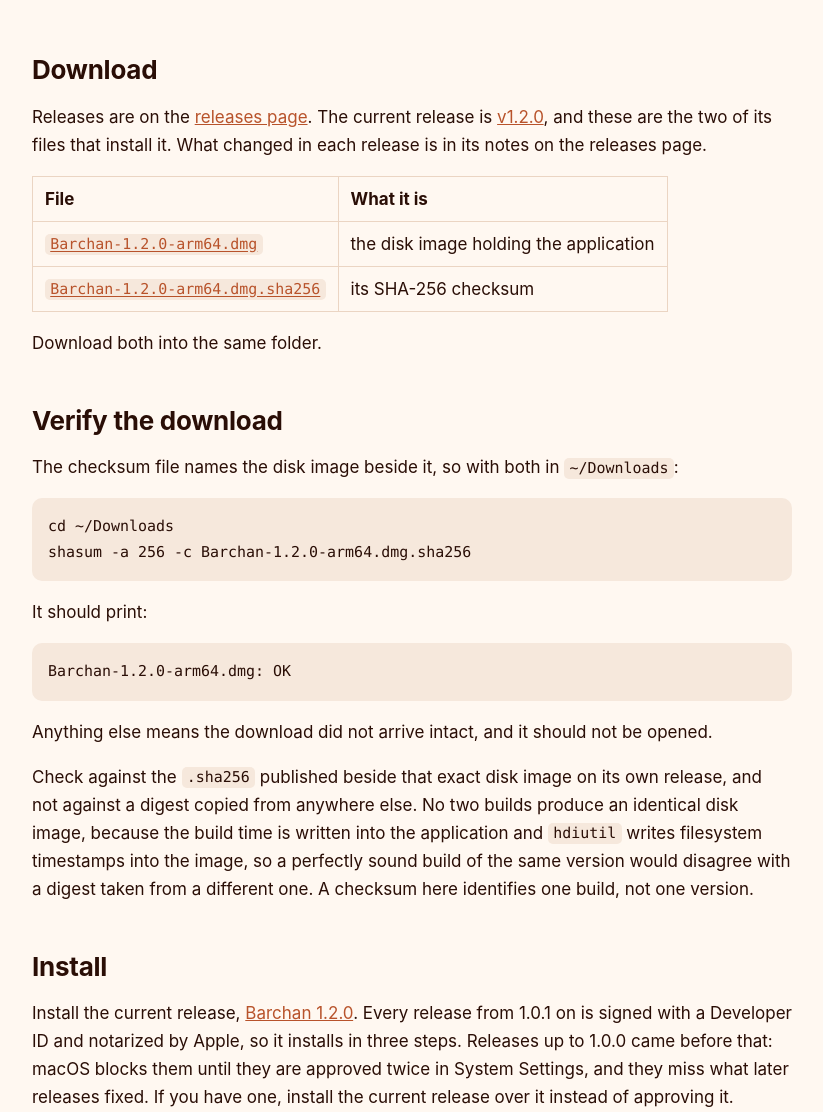
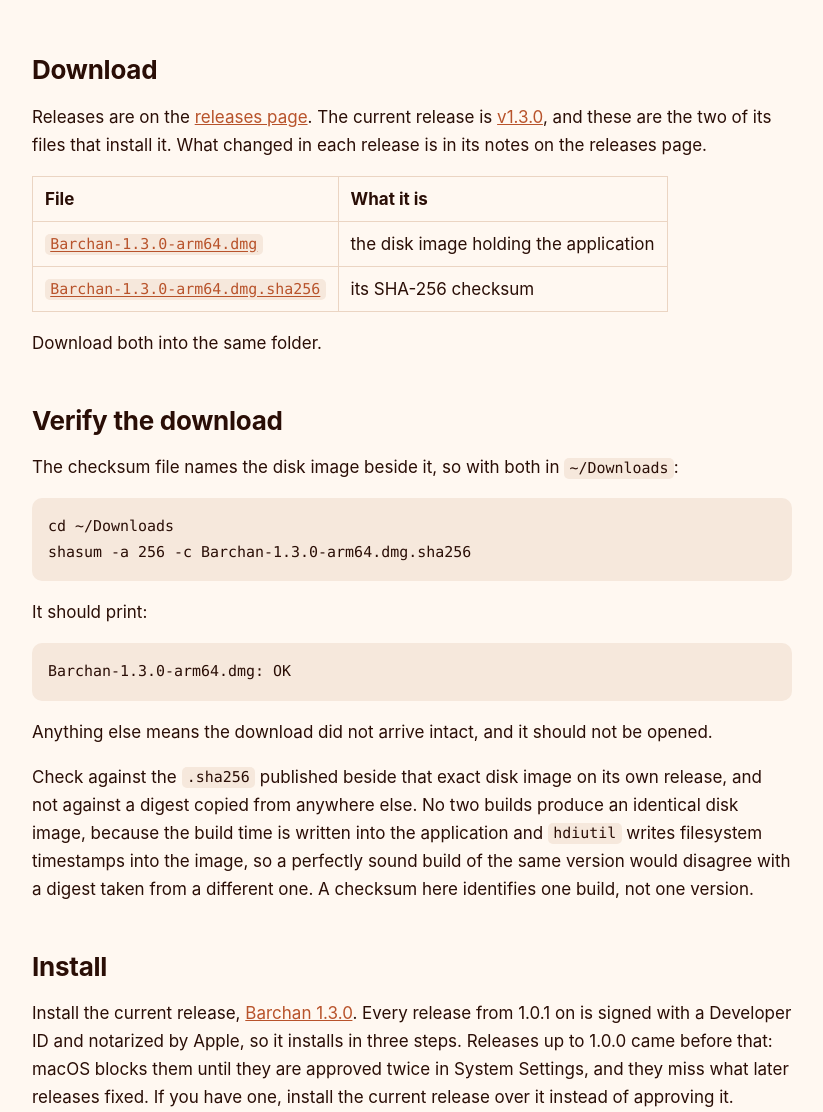
Before and after one commit to venriq/barchan-releases, a Jekyll site: the page built from guide.md, in a window 1280 px wide. Shown: the part 457-1569 px from the top of the page, without its empty margins (228-1051 px from the left). Built offline with Jekyll 4.4.1, drawn with Linux system fonts in a browser that asks for light colours; some of the changed text lies outside the part shown.

Commit message:
Link Barchan 1.3.0 from the download page

````diff
--- a/assets/site.css
+++ b/assets/site.css
@@ -378,10 +378,16 @@ img {
 
 .prose th,
 .prose td {
+  min-width: 8em;
   padding: 8px 12px;
   border: 1px solid var(--frame);
   text-align: left;
   vertical-align: top;
+}
+
+.prose td code {
+  overflow-wrap: normal;
+  white-space: nowrap;
 }
 
 .prose details {
--- a/guide.md
+++ b/guide.md
@@ -19,13 +19,13 @@ covers installing a released build. Each release also carries its [source code](
 ## Download
 
 Releases are on the [releases page](https://github.com/venriq/barchan-releases/releases). The current release is
-[v1.2.0](https://github.com/venriq/barchan-releases/releases/tag/v1.2.0), and these are the two of its files that
+[v1.3.0](https://github.com/venriq/barchan-releases/releases/tag/v1.3.0), and these are the two of its files that
 install it. What changed in each release is in its notes on the releases page.
 
 | File | What it is |
 |------|------------|
-| [`Barchan-1.2.0-arm64.dmg`](https://github.com/venriq/barchan-releases/releases/download/v1.2.0/Barchan-1.2.0-arm64.dmg) | the disk image holding the application |
-| [`Barchan-1.2.0-arm64.dmg.sha256`](https://github.com/venriq/barchan-releases/releases/download/v1.2.0/Barchan-1.2.0-arm64.dmg.sha256) | its SHA-256 checksum |
+| [`Barchan-1.3.0-arm64.dmg`](https://github.com/venriq/barchan-releases/releases/download/v1.3.0/Barchan-1.3.0-arm64.dmg) | the disk image holding the application |
+| [`Barchan-1.3.0-arm64.dmg.sha256`](https://github.com/venriq/barchan-releases/releases/download/v1.3.0/Barchan-1.3.0-arm64.dmg.sha256) | its SHA-256 checksum |
 
 Download both into the same folder.
 
@@ -35,13 +35,13 @@ The checksum file names the disk image beside it, so with both in `~/Downloads`:
 
 ```sh
 cd ~/Downloads
-shasum -a 256 -c Barchan-1.2.0-arm64.dmg.sha256
+shasum -a 256 -c Barchan-1.3.0-arm64.dmg.sha256
 ```
 
 It should print:
 
 ```
-Barchan-1.2.0-arm64.dmg: OK
+Barchan-1.3.0-arm64.dmg: OK
 ```
 
 Anything else means the download did not arrive intact, and it should not be opened.
@@ -53,7 +53,7 @@ would disagree with a digest taken from a different one. A checksum here identif
 
 ## Install
 
-Install the current release, [Barchan 1.2.0](https://github.com/venriq/barchan-releases/releases/download/v1.2.0/Barchan-1.2.0-arm64.dmg).
+Install the current release, [Barchan 1.3.0](https://github.com/venriq/barchan-releases/releases/download/v1.3.0/Barchan-1.3.0-arm64.dmg).
 Every release from 1.0.1 on is signed with a Developer ID and notarized by Apple, so it installs in three steps.
 Releases up to 1.0.0 came before that: macOS blocks them until they are approved twice in System Settings, and they
 miss what later releases fixed. If you have one, install the current release over it instead of approving it.
@@ -78,7 +78,7 @@ that was published: check it against its checksum again, and download it afresh
 
 ### Releases up to 1.0.0
 
-**Not recommended.** These releases are no longer on the releases page. [Download Barchan 1.2.0](#download)
+**Not recommended.** These releases are no longer on the releases page. [Download Barchan 1.3.0](#download)
 instead. The steps below are kept for a copy of 1.0.0 or earlier that you already have and need to open.
 
 <details markdown="1">
@@ -185,6 +185,18 @@ a lookup, the memory the GPU has allocated and how full each window's tile atlas
 allocated. It is sampled once a second while the window is open and not at all while it is closed, and it reopens where
 it was at the next launch, so a slow view can be traced to the network, the decoder, or the caches.
 
+To find an image without leaving Barchan, choose **Tools > Show Archive Browser** (Option+Cmd+B). The HiRISE Archive
+window shows the archive's `EXTRAS/ANAGLYPH`, `EXTRAS/RDR`, and `RDR` folders inside a `PDS4` folder; expand one, by
+its triangle, by a double-click, or with the Right arrow, and Barchan fetches its listing, which the archive can take
+most of a minute to send for a large folder. Each folder shows its subfolders and only its JPEG2000 files, with the date the archive last
+updated each, in UTC, and each file's exact size in bytes. Click **Name**, **Updated**, or **Size** to sort, and again
+to reverse. Drag the divider before **Updated** or **Size** to make that column wider or narrower, giving the names
+more room or less, and double-click a divider to fit its column to its contents again; hover over a row to see in full
+whatever of it was cut short. Type into the filter field to narrow the folders already fetched to the names that hold what you typed.
+Double-click a file, or select it and press Return, to open it as **File > Open Location** would. Right-click a folder
+for **Refresh** to fetch it again. The window stays above Barchan's own windows, hides while you use another application,
+and comes back where you left it, with the same folders open and its columns as wide, at the next launch.
+
 Barchan registers as an alternate viewer for JPEG 2000, PNG, TIFF, and JPEG, and for the XML of a PDS4 label, so
 Preview and your XML editor stay the default and a double-click still opens them, while Barchan appears under Finder's
 **Open With** menu. To make Barchan the default
@@ -195,7 +207,7 @@ for one kind of file, select such a file in Finder, press Cmd+I, choose Barchan
 
 Barchan is free software, licensed under the GNU Affero General Public License, version 3 only (AGPL-3.0-only). Every
 release carries the complete source of the build it offers as `Barchan-<version>-source.tar.gz` beside its disk image,
-[`Barchan-1.2.0-source.tar.gz`](https://github.com/venriq/barchan-releases/releases/download/v1.2.0/Barchan-1.2.0-source.tar.gz)
+[`Barchan-1.3.0-source.tar.gz`](https://github.com/venriq/barchan-releases/releases/download/v1.3.0/Barchan-1.3.0-source.tar.gz)
 for the current release. It holds the commit the disk image was built from, with the vendored Grok JPEG 2000 decoder,
 also AGPL-3.0, and its submodules, at the commits that build used. The one submodule it leaves out is Grok's GPU
 plugin, which Barchan never builds and whose repository is not public; the release's notes name it. Its `README.md`
````
Also changed, not shown: index.html (+14 -4 lines), assets/screenshots/archive.png (added).
